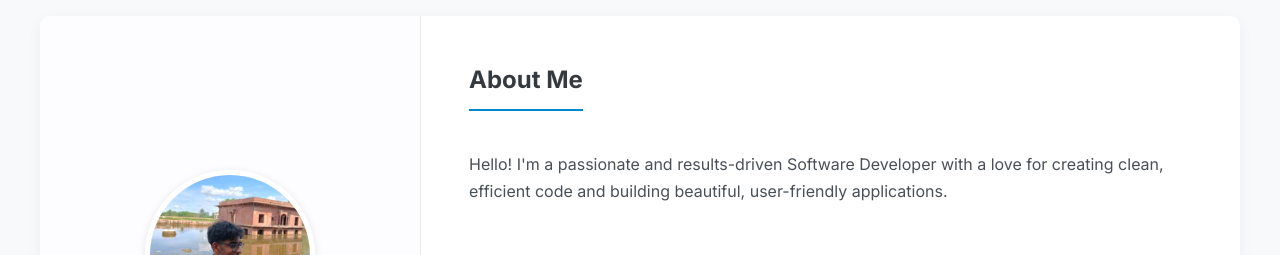
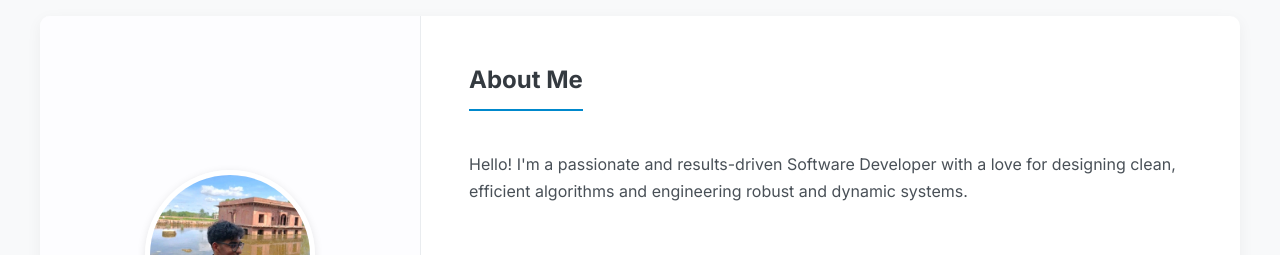
Before and after one commit to akhilts03/mynameisakhil, a plain HTML site: page index.html in a window 1280 px wide. Shown: the top 255 px of the page. Drawn offline with Linux system fonts and the light colour scheme.

Commit message:
Update index.html

```diff
--- a/index.html
+++ b/index.html
@@ -47,7 +47,7 @@
             <section id="about">
                 <h2>About Me</h2>
                 <p>
-                    Hello! I'm a passionate and results-driven Software Developer with a love for creating clean, efficient code and building beautiful, user-friendly applications.
+                    Hello! I'm a passionate and results-driven Software Developer with a love for designing clean, efficient algorithms and engineering robust and dynamic systems.
                 </p>
             </section>
 
```
